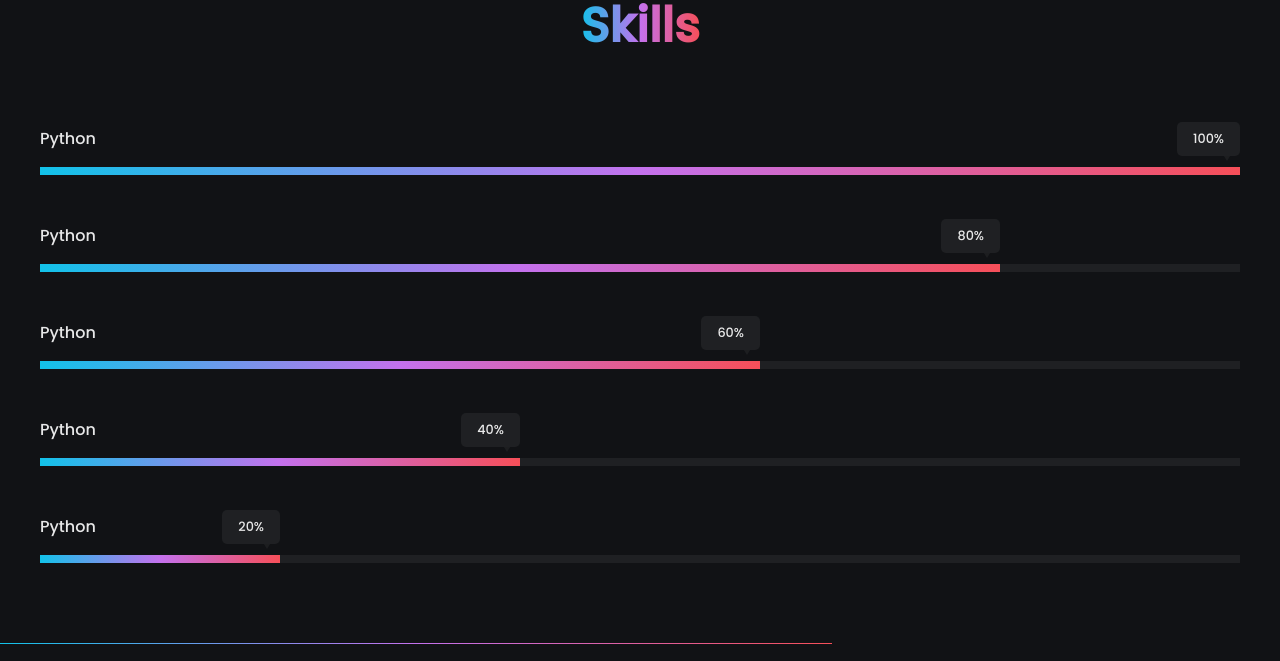
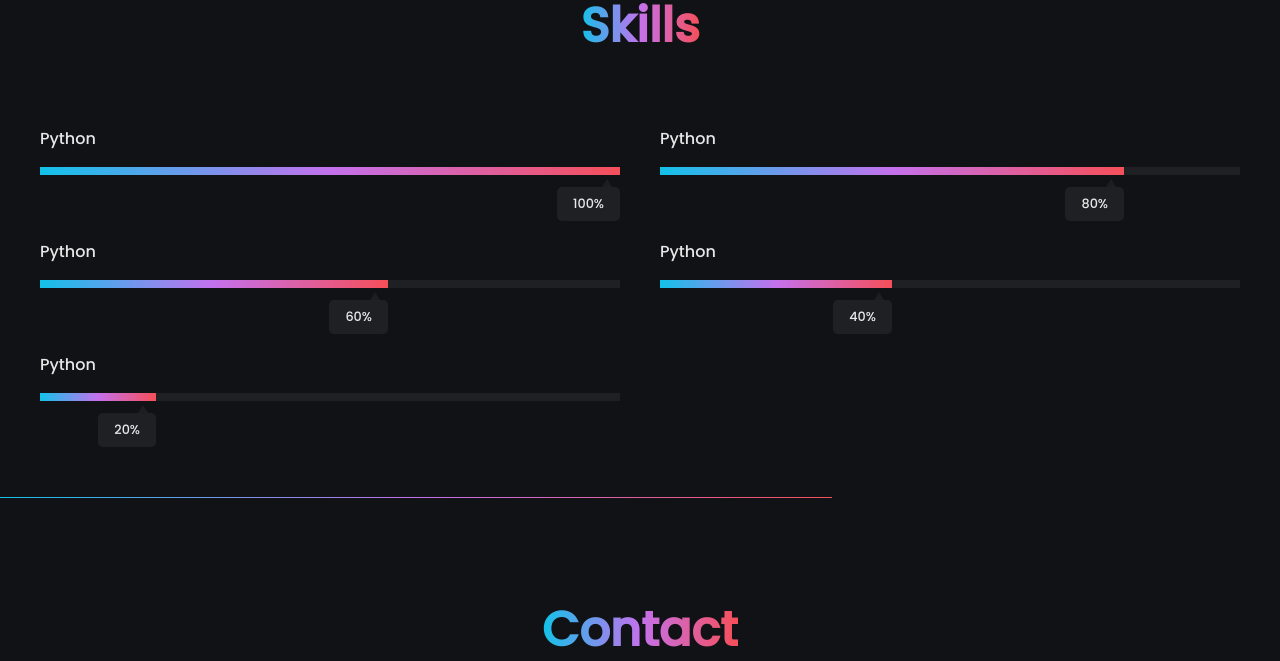
Before and after one commit to omwro/portfolio-az, a Vue app: page / in a window 1280 px wide. Shown: the part 3520-4181 px from the top of the page. Built offline with nearby package versions, Linux system fonts and the light colour scheme.

Commit message:
Skills responsive

```diff
--- a/src/components/Progress.vue
+++ b/src/components/Progress.vue
@@ -18,7 +18,7 @@ export default {
 @import "src/main";
 
 .progress {
-    margin-bottom: 48px;
+    margin-bottom: 64px;
 
     .name {
         margin-bottom: 16px;
@@ -44,17 +44,17 @@ export default {
                 height: 0;
                 border-left: 5px solid transparent;
                 border-right: 5px solid transparent;
-                border-top: 8px solid rgba(255, 255, 255, 0.05);
+                border-bottom: 8px solid rgba(255, 255, 255, 0.05);
                 position: absolute;
                 right: 8px;
-                bottom: 14px;
+                bottom: -12px;
             }
 
             &:after {
                 content: attr(data-value);
                 position: absolute;
                 background: $block;
-                top: -45px;
+                top: 20px;
                 right: 0;
                 padding: 8px 16px;
                 border-radius: 5px;
--- a/src/main.scss
+++ b/src/main.scss
@@ -8,6 +8,7 @@ $secondary: rgba(255, 255, 255, 0.6);
 $gradient: linear-gradient(to right, #12c2e9, #c471ed, #f64f59);
 $gradient-reverse: linear-gradient(to left, #12c2e9, #c471ed, #f64f59);
 
+$screen-xs: 480px;
 $screen-sm: 768px;
 $screen-md: 1024px;
 $screen-lg: 1200px;
--- a/src/sections/Skills.vue
+++ b/src/sections/Skills.vue
@@ -21,4 +21,20 @@ export default {
 </script>
 
 <style lang="scss" scoped>
+@import "src/main";
+
+.container {
+    display: flex;
+    flex-direction: column;
+
+    @media screen and (min-width: $screen-sm) {
+        flex-direction: row;
+        flex-wrap: wrap;
+        justify-content: space-between;
+
+        > div {
+            width: calc(50% - 20px);
+        }
+    }
+}
 </style>
```
